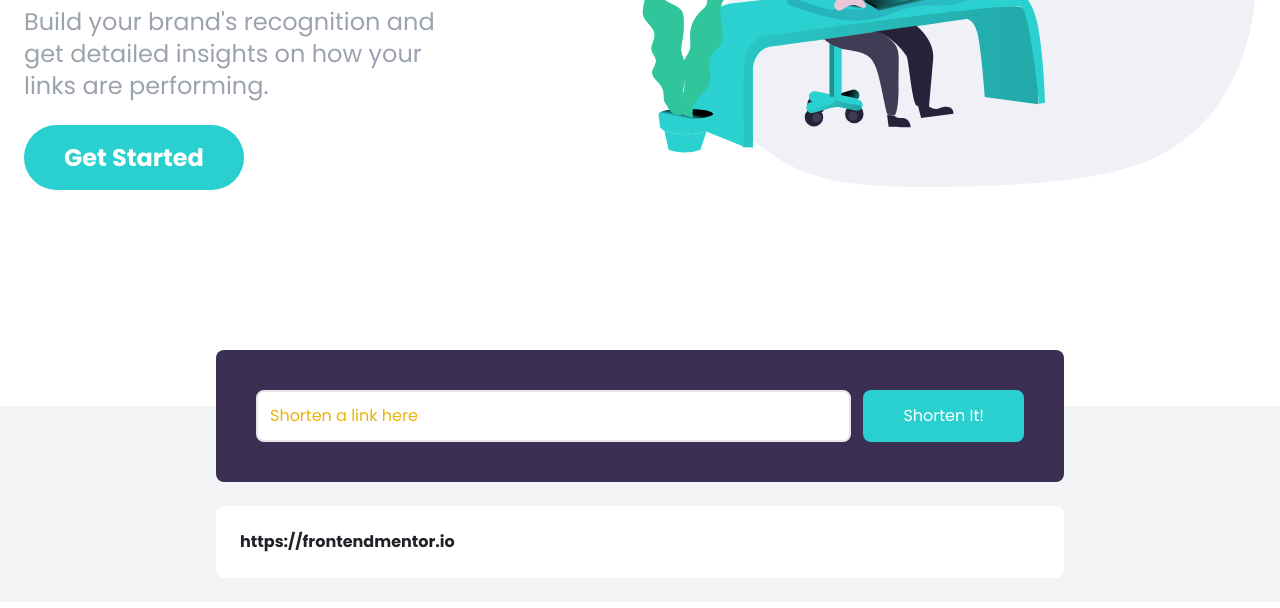
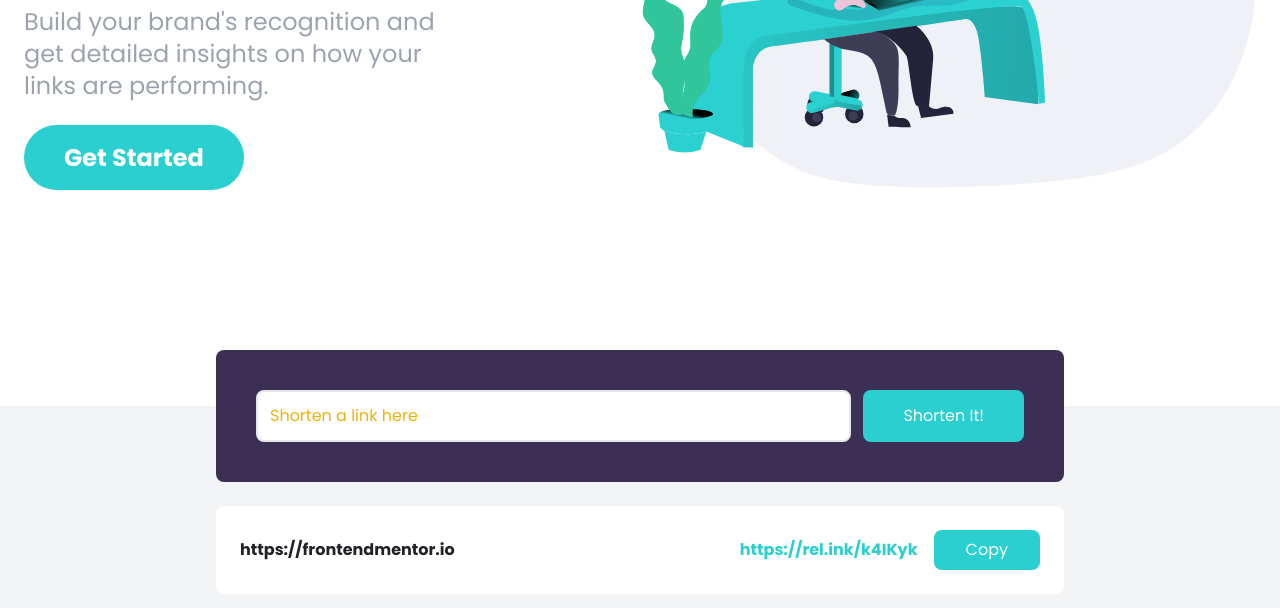
Before and after one commit to Soulbolt/shortly, a website: page index.html in a window 1280 px wide. Shown: the part 338-946 px from the top of the page. Drawn offline with Linux system fonts and the light colour scheme.

Commit message:
Add buttoin for link 1 with label 'copy' and its shorten link.

```diff
--- a/index.html
+++ b/index.html
@@ -123,6 +123,17 @@
           <p class="font-bold text-center text-veryDarkViolet md:text-left">
             https://frontendmentor.io
           </p>
+
+          <div
+            class="flex flex-col items-center justify-end flex-1 space-x-4 space-y-2 md:flex-row md:space-y-0"
+          >
+            <div class="font-bold text-cyan">https://rel.ink/k4IKyk</div>
+            <button
+              class="p-2 px-8 text-white bg-cyan rounded-lg hover:opacity-70 focus:outline-none"
+            >
+              Copy
+            </button>
+          </div>
         </div>
       </div>
     </section>
```
Also changed, not shown: css/style.css.
